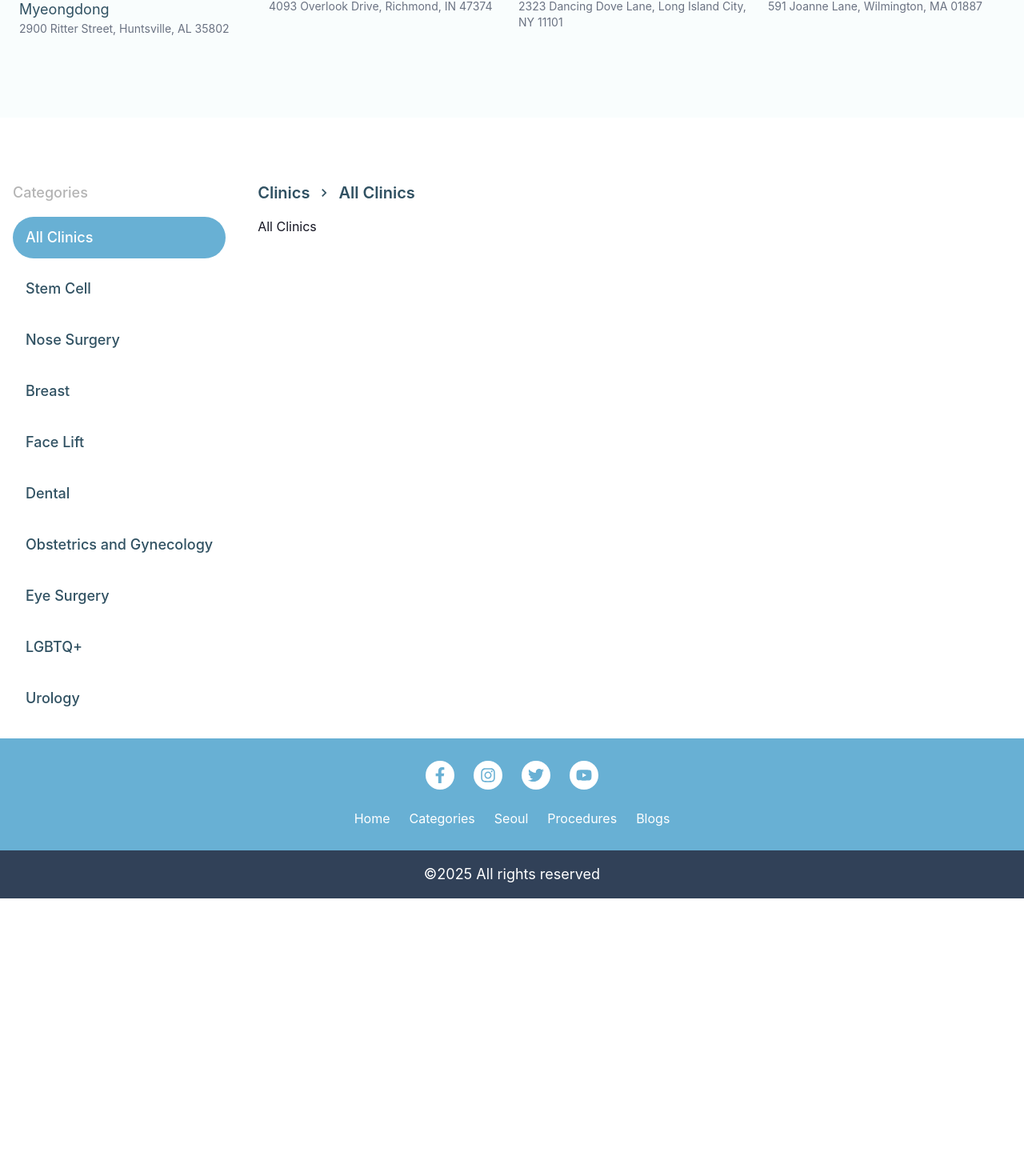
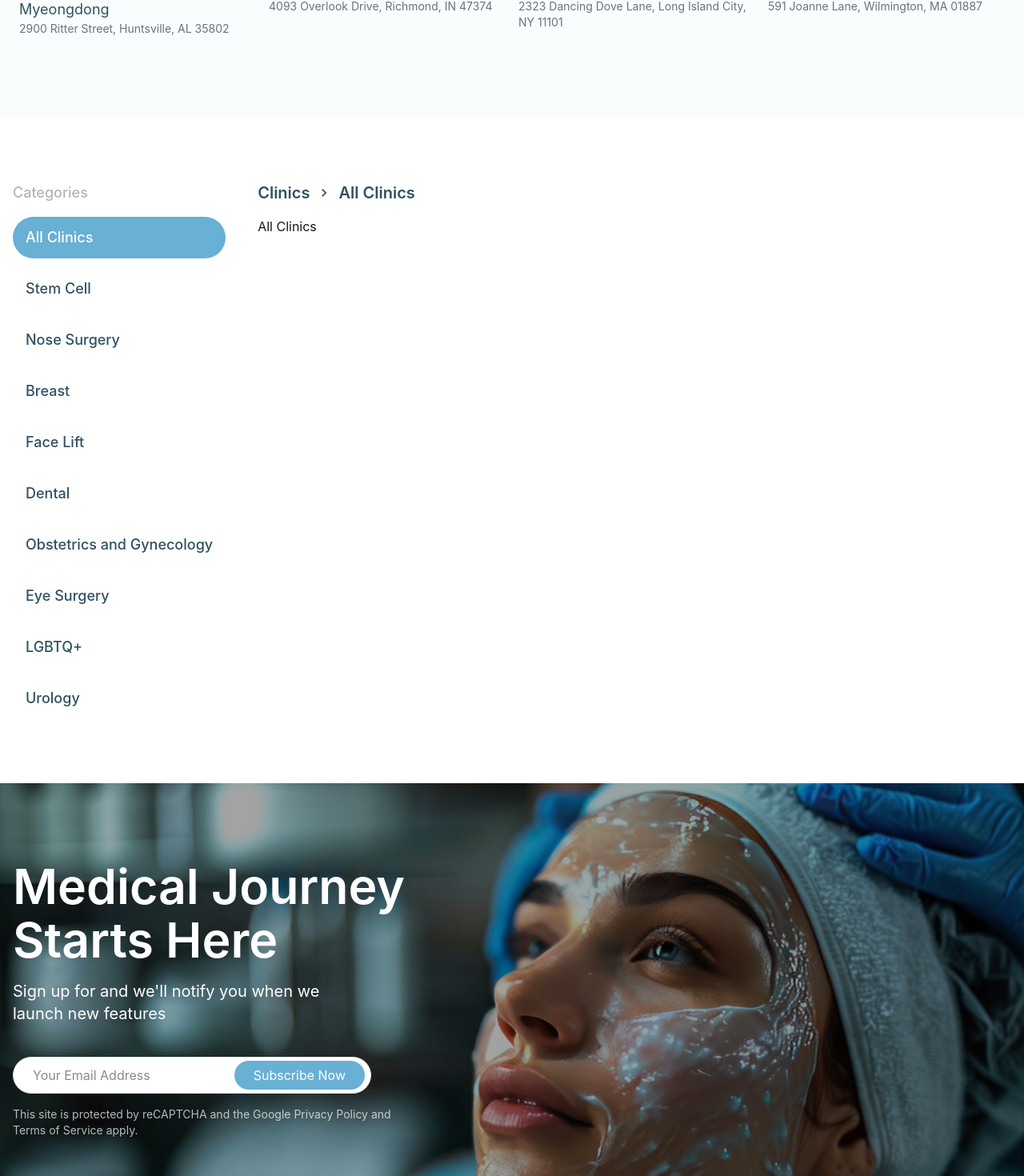
Before and after one commit to Nafiz-Al-Turabi/seoul-clinic-guide, a Next.js app: page /categories in a window 1280 px wide. Shown: the part 1038-2508 px from the top of the page at 80% size. Before the commit the page ends 2161 px from the top, so only its background shows below. Built offline with nearby package versions, Linux system fonts and the light colour scheme; no server answers.

Commit message:
Categries page completed

```diff
--- a/app/(client)/categories/page.tsx
+++ b/app/(client)/categories/page.tsx
@@ -1,6 +1,7 @@
 import CategoriesHero from "@/components/Categories/CategoriesHero/CategoriesHero";
 import ClinicCategories from "@/components/Categories/ClinicCategories/ClinicCategories";
 import TopClinics from "@/components/Home/TopClinics/TopClinics";
+import NewsLetter from "@/components/ui/NewsLetter/NewsLetter";
 import React from "react";
 
 const Categories = () => {
@@ -9,6 +10,7 @@ const Categories = () => {
       <CategoriesHero />
       <TopClinics />
       <ClinicCategories />
+      <NewsLetter/>
     </div>
   );
 };
--- a/components/Categories/ClinicCategories/ClinicCategories.tsx
+++ b/components/Categories/ClinicCategories/ClinicCategories.tsx
@@ -41,7 +41,7 @@ const ClinicCategories = () => {
   }, []);
 
   return (
-    <div className="max-w-[86rem] mx-auto px-4 pb-6 pt-20 flex gap-10 relative">
+    <div className="max-w-[86rem] mx-auto px-4 py-20 flex gap-10 relative">
 
       <button
         onClick={() => setIsOpen((prev) => !prev)}
```
